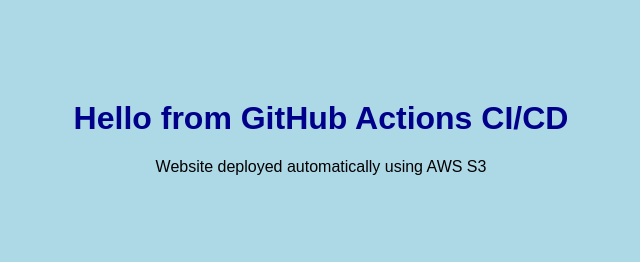
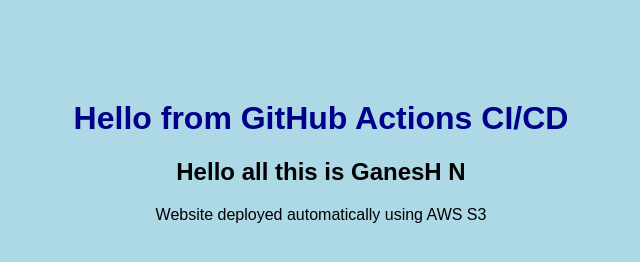
Before and after one commit to GaneshNagendiran/my-static-website, a plain HTML site: page index.html in a window 1280 px wide. Shown: the whole page, without its empty margins (319-959 px from the left). Drawn offline with Linux system fonts and the light colour scheme.

Commit message:
Update index.html

```diff
--- a/index.html
+++ b/index.html
@@ -6,6 +6,7 @@
 </head>
 <body>
     <h1>Hello from GitHub Actions CI/CD</h1>
+    <h2>Hello all this is GanesH N</h2>
     <p>Website deployed automatically using AWS S3</p>
 </body>
 </html>
```
